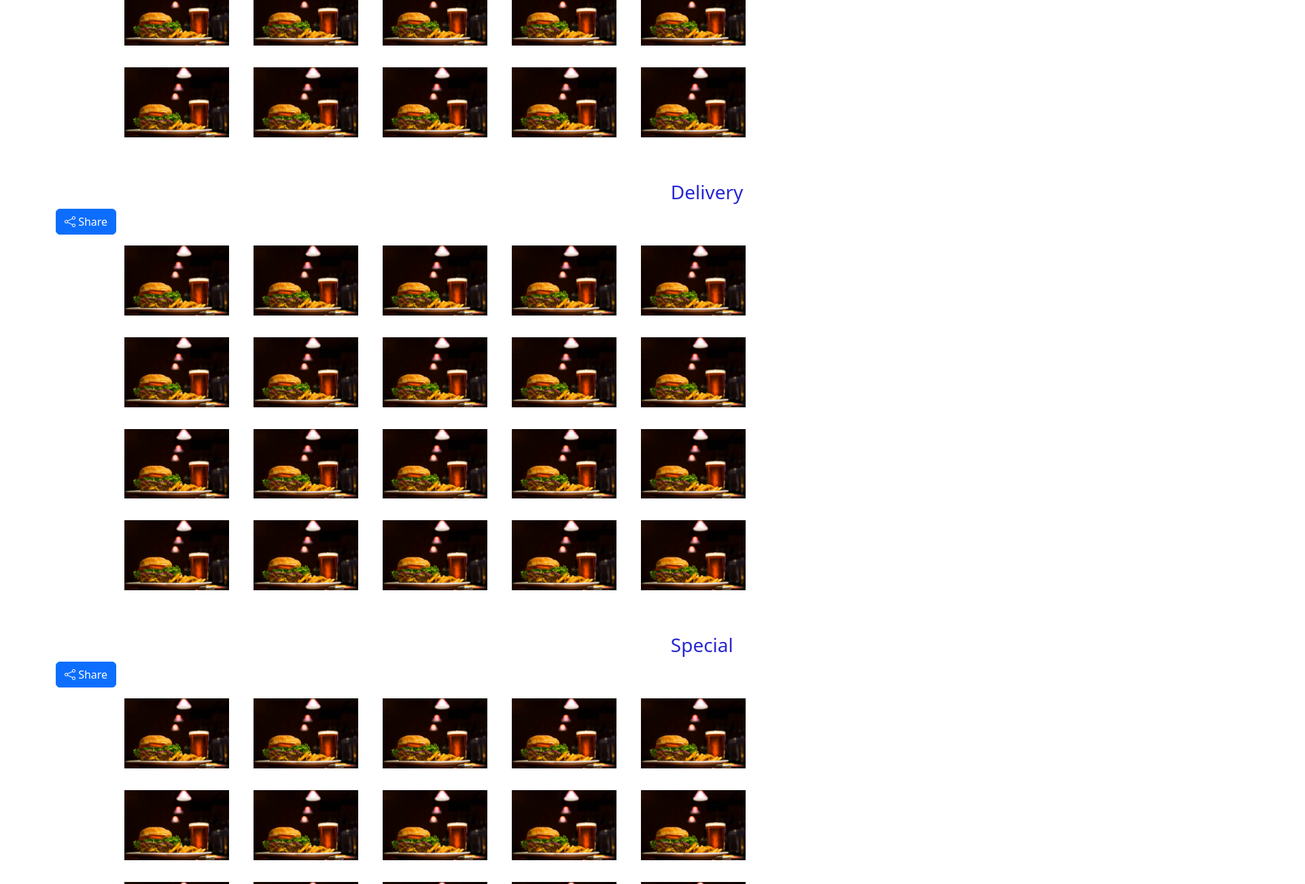
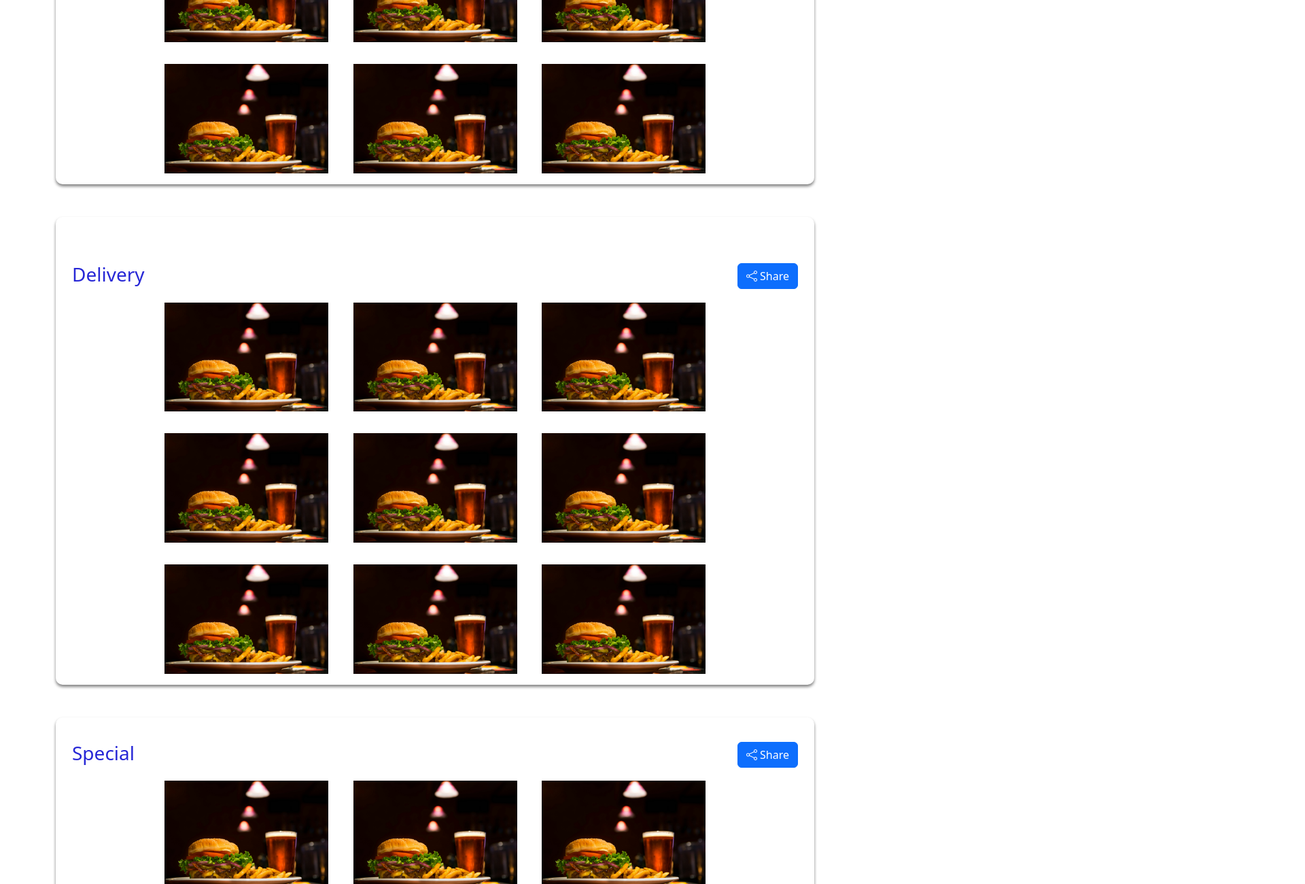
Before and after one commit to DavidDebrah/Simple-Restaurant, a plain HTML site: page gallery.html in a window 1280 px wide. Shown: the part 560-1860 px from the top of the page at 68% size, 1920 px wide, since content can reach past the window. Drawn offline with nearby package versions, Linux system fonts and the light colour scheme.

Commit message:
Modified

```diff
--- a/gallery.html
+++ b/gallery.html
@@ -41,22 +41,40 @@
 
     <!---Navbar End-->
 
+
+
     <!-- Gallery Start -->
+
+
+    <!-- In-person Images Start -->
 
     <section id="gallery">
         <div class="container py-3">
-            <h2 class="container mt-5">Image Gallery</h2>
+            <h2 class="container mt-5 pt-3">Image Gallery</h2>
 
             <hr class="container mt-1">
 
-            <h3 class="container mt-5" style="margin-left: 80%; color: rgb(39, 39, 214);">In-Person</h3>
-
-            <!-- Invite Start -->
-
+            <div class="container mt-5" id="img1">
+                <div class="container mt-3">
+                    <div class="row">
+                        <div class="col d-flex justify-content-between">
+                            <div>
+                                <h3 class="text-right" style="  color: rgb(39, 39, 214);">In-Person</h3>
+                            </div>
+                            <div>
                                 <!-- Button to trigger the modal -->
                                 <button type="button" class="btn btn-primary" data-bs-toggle="modal" data-bs-target="#shareModal"><i class="bi bi-share"></i>
                             Share
                         </button>
+                            </div>
+                        </div>
+                    </div>
+                </div>
+
+
+                <!-- Invite Start -->
+
+
 
                 <!-- Modal -->
                 <div class="modal fade" id="shareModal" tabindex="-1" aria-labelledby="shareModalLabel" aria-hidden="true">
@@ -74,8 +92,17 @@
             </button>
                                     <ul class="dropdown-menu" aria-labelledby="shareDropdown">
                                         <li><a class="dropdown-item" href="#"><i class="bi bi-facebook"></i>  Facebook</a></li>
+
+                                        <hr class="dropdown-divider">
+
                                         <li><a class="dropdown-item" href="#"><i class="bi bi-whatsapp"></i>  WhatsApp</a></li>
+
+                                        <hr class="dropdown-divider">
+
                                         <li><a class="dropdown-item" href="#"><i class="bi bi-instagram"></i>  Instagram</a></li>
+
+                                        <hr class="dropdown-divider">
+
                                         <li><a class="dropdown-item" href="#"><i class="bi bi-tiktok"></i>  TikTok</a></li>
                                         <li>
                                             <hr class="dropdown-divider">
@@ -94,40 +121,42 @@
                 <!-- Invite End -->
 
                 <div class="row text-center">
-                <div>
-                    <a href="./Asset/img/burger and drink.jpg" target="_blank"><img class="col-lg-2 p-3" src="./Asset/img/burger and drink.jpg" alt=""></a>
-                    <a href="./Asset/img/burger and drink.jpg" target="_blank"><img class="col-lg-2 p-3" src="./Asset/img/burger and drink.jpg" alt=""></a>
-                    <a href="./Asset/img/burger and drink.jpg" target="_blank"><img class="col-lg-2 p-3" src="./Asset/img/burger and drink.jpg" alt=""></a>
-                    <a href="./Asset/img/burger and drink.jpg" target="_blank"><img class="col-lg-2 p-3" src="./Asset/img/burger and drink.jpg" alt=""></a>
-                    <a href="./Asset/img/burger and drink.jpg" target="_blank"><img class="col-lg-2 p-3" src="./Asset/img/burger and drink.jpg" alt=""></a>
-                    <a href="./Asset/img/burger and drink.jpg" target="_blank"><img class="col-lg-2 p-3" src="./Asset/img/burger and drink.jpg" alt=""></a>
-                    <a href="./Asset/img/burger and drink.jpg" target="_blank"><img class="col-lg-2 p-3" src="./Asset/img/burger and drink.jpg" alt=""></a>
-                    <a href="./Asset/img/burger and drink.jpg" target="_blank"><img class="col-lg-2 p-3" src="./Asset/img/burger and drink.jpg" alt=""></a>
-                    <a href="./Asset/img/burger and drink.jpg" target="_blank"><img class="col-lg-2 p-3" src="./Asset/img/burger and drink.jpg" alt=""></a>
-                    <a href="./Asset/img/burger and drink.jpg" target="_blank"><img class="col-lg-2 p-3" src="./Asset/img/burger and drink.jpg" alt=""></a>
-                    <a href="./Asset/img/burger and drink.jpg" target="_blank"><img class="col-lg-2 p-3" src="./Asset/img/burger and drink.jpg" alt=""></a>
-                    <a href="./Asset/img/burger and drink.jpg" target="_blank"><img class="col-lg-2 p-3" src="./Asset/img/burger and drink.jpg" alt=""></a>
-                    <a href="./Asset/img/burger and drink.jpg" target="_blank"><img class="col-lg-2 p-3" src="./Asset/img/burger and drink.jpg" alt=""></a>
-                    <a href="./Asset/img/burger and drink.jpg" target="_blank"><img class="col-lg-2 p-3" src="./Asset/img/burger and drink.jpg" alt=""></a>
-                    <a href="./Asset/img/burger and drink.jpg" target="_blank"><img class="col-lg-2 p-3" src="./Asset/img/burger and drink.jpg" alt=""></a>
-                    <a href="./Asset/img/burger and drink.jpg" target="_blank"><img class="col-lg-2 p-3" src="./Asset/img/burger and drink.jpg" alt=""></a>
-                    <a href="./Asset/img/burger and drink.jpg" target="_blank"><img class="col-lg-2 p-3" src="./Asset/img/burger and drink.jpg" alt=""></a>
-                    <a href="./Asset/img/burger and drink.jpg" target="_blank"><img class="col-lg-2 p-3" src="./Asset/img/burger and drink.jpg" alt=""></a>
-                    <a href="./Asset/img/burger and drink.jpg" target="_blank"><img class="col-lg-2 p-3" src="./Asset/img/burger and drink.jpg" alt=""></a>
-                    <a href="./Asset/img/burger and drink.jpg" target="_blank"><img class="col-lg-2 p-3" src="./Asset/img/burger and drink.jpg" alt=""></a>
+                    <div id="img11">
+                        <a href="./Asset/img/burger and drink.jpg" target="_blank"><img class="col-lg-3 p-3 img-fluid" src="./Asset/img/burger and drink.jpg" alt=""></a>
+                        <a href="./Asset/img/burger and drink.jpg" target="_blank"><img class="col-lg-3 p-3 img-fluid" src="./Asset/img/burger and drink.jpg" alt=""></a>
+                        <a href="./Asset/img/burger and drink.jpg" target="_blank"><img class="col-lg-3 p-3 img-fluid" src="./Asset/img/burger and drink.jpg" alt=""></a>
+                        <a href="./Asset/img/burger and drink.jpg" target="_blank"><img class="col-lg-3 p-3 img-fluid" src="./Asset/img/burger and drink.jpg" alt=""></a>
+                        <a href="./Asset/img/burger and drink.jpg" target="_blank"><img class="col-lg-3 p-3 img-fluid" src="./Asset/img/burger and drink.jpg" alt=""></a>
+                        <a href="./Asset/img/burger and drink.jpg" target="_blank"><img class="col-lg-3 p-3 img-fluid" src="./Asset/img/burger and drink.jpg" alt=""></a>
+                        <a href="./Asset/img/burger and drink.jpg" target="_blank"><img class="col-lg-3 p-3 img-fluid" src="./Asset/img/burger and drink.jpg" alt=""></a>
+                        <a href="./Asset/img/burger and drink.jpg" target="_blank"><img class="col-lg-3 p-3 img-fluid" src="./Asset/img/burger and drink.jpg" alt=""></a>
+                        <a href="./Asset/img/burger and drink.jpg" target="_blank"><img class="col-lg-3 p-3 img-fluid" src="./Asset/img/burger and drink.jpg" alt=""></a>
+
+                    </div>
                 </div>
             </div>
 
+            <!-- In-person Images End -->
 
 
-            <h3 class="container mt-5" style="margin-left: 80%; color: rgb(39, 39, 214);">Delivery</h3>
 
-            <!-- Invite Start -->
-
+            <!-- Delivery Images Start -->
+            <div class="container mt-5" id="img2">
+                <div class="container mt-5">
+                    <div class="row">
+                        <div class="col d-flex justify-content-between">
+                            <div>
+                                <h3 class="text-right" style="  color: rgb(39, 39, 214);">Delivery</h3>
+                            </div>
+                            <div>
                                 <!-- Button to trigger the modal -->
                                 <button type="button" class="btn btn-primary" data-bs-toggle="modal" data-bs-target="#shareModal"><i class="bi bi-share"></i>
                             Share
                         </button>
+                            </div>
+                        </div>
+                    </div>
+                </div>
 
                 <!-- Modal -->
                 <div class="modal fade" id="shareModal" tabindex="-1" aria-labelledby="shareModalLabel" aria-hidden="true">
@@ -145,8 +174,17 @@
             </button>
                                     <ul class="dropdown-menu" aria-labelledby="shareDropdown">
                                         <li><a class="dropdown-item" href="#"><i class="bi bi-facebook"></i>  Facebook</a></li>
+
+                                        <hr class="dropdown-divider">
+
                                         <li><a class="dropdown-item" href="#"><i class="bi bi-whatsapp"></i>  WhatsApp</a></li>
+
+                                        <hr class="dropdown-divider">
+
                                         <li><a class="dropdown-item" href="#"><i class="bi bi-instagram"></i>  Instagram</a></li>
+
+                                        <hr class="dropdown-divider">
+
                                         <li><a class="dropdown-item" href="#"><i class="bi bi-tiktok"></i>  TikTok</a></li>
                                         <li>
                                             <hr class="dropdown-divider">
@@ -166,40 +204,41 @@
                 <!-- Invite End -->
 
                 <div class="row text-center">
-                <div>
-                    <a href="./Asset/img/burger and drink.jpg" target="_blank"><img class="col-lg-2 p-3" src="./Asset/img/burger and drink.jpg" alt=""></a>
-                    <a href="./Asset/img/burger and drink.jpg" target="_blank"><img class="col-lg-2 p-3" src="./Asset/img/burger and drink.jpg" alt=""></a>
-                    <a href="./Asset/img/burger and drink.jpg" target="_blank"><img class="col-lg-2 p-3" src="./Asset/img/burger and drink.jpg" alt=""></a>
-                    <a href="./Asset/img/burger and drink.jpg" target="_blank"><img class="col-lg-2 p-3" src="./Asset/img/burger and drink.jpg" alt=""></a>
-                    <a href="./Asset/img/burger and drink.jpg" target="_blank"><img class="col-lg-2 p-3" src="./Asset/img/burger and drink.jpg" alt=""></a>
-                    <a href="./Asset/img/burger and drink.jpg" target="_blank"><img class="col-lg-2 p-3" src="./Asset/img/burger and drink.jpg" alt=""></a>
-                    <a href="./Asset/img/burger and drink.jpg" target="_blank"><img class="col-lg-2 p-3" src="./Asset/img/burger and drink.jpg" alt=""></a>
-                    <a href="./Asset/img/burger and drink.jpg" target="_blank"><img class="col-lg-2 p-3" src="./Asset/img/burger and drink.jpg" alt=""></a>
-                    <a href="./Asset/img/burger and drink.jpg" target="_blank"><img class="col-lg-2 p-3" src="./Asset/img/burger and drink.jpg" alt=""></a>
-                    <a href="./Asset/img/burger and drink.jpg" target="_blank"><img class="col-lg-2 p-3" src="./Asset/img/burger and drink.jpg" alt=""></a>
-                    <a href="./Asset/img/burger and drink.jpg" target="_blank"><img class="col-lg-2 p-3" src="./Asset/img/burger and drink.jpg" alt=""></a>
-                    <a href="./Asset/img/burger and drink.jpg" target="_blank"><img class="col-lg-2 p-3" src="./Asset/img/burger and drink.jpg" alt=""></a>
-                    <a href="./Asset/img/burger and drink.jpg" target="_blank"><img class="col-lg-2 p-3" src="./Asset/img/burger and drink.jpg" alt=""></a>
-                    <a href="./Asset/img/burger and drink.jpg" target="_blank"><img class="col-lg-2 p-3" src="./Asset/img/burger and drink.jpg" alt=""></a>
-                    <a href="./Asset/img/burger and drink.jpg" target="_blank"><img class="col-lg-2 p-3" src="./Asset/img/burger and drink.jpg" alt=""></a>
-                    <a href="./Asset/img/burger and drink.jpg" target="_blank"><img class="col-lg-2 p-3" src="./Asset/img/burger and drink.jpg" alt=""></a>
-                    <a href="./Asset/img/burger and drink.jpg" target="_blank"><img class="col-lg-2 p-3" src="./Asset/img/burger and drink.jpg" alt=""></a>
-                    <a href="./Asset/img/burger and drink.jpg" target="_blank"><img class="col-lg-2 p-3" src="./Asset/img/burger and drink.jpg" alt=""></a>
-                    <a href="./Asset/img/burger and drink.jpg" target="_blank"><img class="col-lg-2 p-3" src="./Asset/img/burger and drink.jpg" alt=""></a>
-                    <a href="./Asset/img/burger and drink.jpg" target="_blank"><img class="col-lg-2 p-3" src="./Asset/img/burger and drink.jpg" alt=""></a>
+                    <div id="img12">
+                        <a href="./Asset/img/burger and drink.jpg" target="_blank"><img class="col-lg-3 p-3 img-fluid" src="./Asset/img/burger and drink.jpg" alt=""></a>
+                        <a href="./Asset/img/burger and drink.jpg" target="_blank"><img class="col-lg-3 p-3 img-fluid" src="./Asset/img/burger and drink.jpg" alt=""></a>
+                        <a href="./Asset/img/burger and drink.jpg" target="_blank"><img class="col-lg-3 p-3 img-fluid" src="./Asset/img/burger and drink.jpg" alt=""></a>
+                        <a href="./Asset/img/burger and drink.jpg" target="_blank"><img class="col-lg-3 p-3 img-fluid" src="./Asset/img/burger and drink.jpg" alt=""></a>
+                        <a href="./Asset/img/burger and drink.jpg" target="_blank"><img class="col-lg-3 p-3 img-fluid" src="./Asset/img/burger and drink.jpg" alt=""></a>
+                        <a href="./Asset/img/burger and drink.jpg" target="_blank"><img class="col-lg-3 p-3 img-fluid" src="./Asset/img/burger and drink.jpg" alt=""></a>
+                        <a href="./Asset/img/burger and drink.jpg" target="_blank"><img class="col-lg-3 p-3 img-fluid" src="./Asset/img/burger and drink.jpg" alt=""></a>
+                        <a href="./Asset/img/burger and drink.jpg" target="_blank"><img class="col-lg-3 p-3 img-fluid" src="./Asset/img/burger and drink.jpg" alt=""></a>
+                        <a href="./Asset/img/burger and drink.jpg" target="_blank"><img class="col-lg-3 p-3 img-fluid" src="./Asset/img/burger and drink.jpg" alt=""></a>
+
                     </div>
                 </div>
+            </div>
+            <!-- Delivery Images End -->
 
 
+            <!-- Special Images Start -->
 
-            <h3 class="container mt-5" style="margin-left: 80%; color: rgb(39, 39, 214);">Special</h3>
-
-            <!-- Invite Start -->
-
+            <div class="container mt-5" id="img3">
+                <div class="container mt-3">
+                    <div class="row">
+                        <div class="col d-flex justify-content-between">
+                            <div>
+                                <h3 class="text-right" style="  color: rgb(39, 39, 214);">Special</h3>
+                            </div>
+                            <div>
                                 <!-- Button to trigger the modal -->
                                 <button type="button" class="btn btn-primary" data-bs-toggle="modal" data-bs-target="#shareModal"><i class="bi bi-share"></i>
                             Share
                         </button>
+                            </div>
+                        </div>
+                    </div>
+                </div>
 
                 <!-- Modal -->
                 <div class="modal fade" id="shareModal" tabindex="-1" aria-labelledby="shareModalLabel" aria-hidden="true">
@@ -217,8 +256,17 @@
             </button>
                                     <ul class="dropdown-menu" aria-labelledby="shareDropdown">
                                         <li><a class="dropdown-item" href="#"><i class="bi bi-facebook"></i>  Facebook</a></li>
+
+                                        <hr class="dropdown-divider">
+
                                         <li><a class="dropdown-item" href="#"><i class="bi bi-whatsapp"></i>  WhatsApp</a></li>
+
+                                        <hr class="dropdown-divider">
+
                                         <li><a class="dropdown-item" href="#"><i class="bi bi-instagram"></i>  Instagram</a></li>
+
+                                        <hr class="dropdown-divider">
+
                                         <li><a class="dropdown-item" href="#"><i class="bi bi-tiktok"></i>  TikTok</a></li>
                                         <li>
                                             <hr class="dropdown-divider">
@@ -236,30 +284,25 @@
 
                 <!-- Invite End -->
 
+
+
                 <div class="row text-center">
-                <div>
-                    <a href="./Asset/img/burger and drink.jpg" target="_blank"><img class="col-lg-2 p-3" src="./Asset/img/burger and drink.jpg" alt=""></a>
-                    <a href="./Asset/img/burger and drink.jpg" target="_blank"><img class="col-lg-2 p-3" src="./Asset/img/burger and drink.jpg" alt=""></a>
-                    <a href="./Asset/img/burger and drink.jpg" target="_blank"><img class="col-lg-2 p-3" src="./Asset/img/burger and drink.jpg" alt=""></a>
-                    <a href="./Asset/img/burger and drink.jpg" target="_blank"><img class="col-lg-2 p-3" src="./Asset/img/burger and drink.jpg" alt=""></a>
-                    <a href="./Asset/img/burger and drink.jpg" target="_blank"><img class="col-lg-2 p-3" src="./Asset/img/burger and drink.jpg" alt=""></a>
-                    <a href="./Asset/img/burger and drink.jpg" target="_blank"><img class="col-lg-2 p-3" src="./Asset/img/burger and drink.jpg" alt=""></a>
-                    <a href="./Asset/img/burger and drink.jpg" target="_blank"><img class="col-lg-2 p-3" src="./Asset/img/burger and drink.jpg" alt=""></a>
-                    <a href="./Asset/img/burger and drink.jpg" target="_blank"><img class="col-lg-2 p-3" src="./Asset/img/burger and drink.jpg" alt=""></a>
-                    <a href="./Asset/img/burger and drink.jpg" target="_blank"><img class="col-lg-2 p-3" src="./Asset/img/burger and drink.jpg" alt=""></a>
-                    <a href="./Asset/img/burger and drink.jpg" target="_blank"><img class="col-lg-2 p-3" src="./Asset/img/burger and drink.jpg" alt=""></a>
-                    <a href="./Asset/img/burger and drink.jpg" target="_blank"><img class="col-lg-2 p-3" src="./Asset/img/burger and drink.jpg" alt=""></a>
-                    <a href="./Asset/img/burger and drink.jpg" target="_blank"><img class="col-lg-2 p-3" src="./Asset/img/burger and drink.jpg" alt=""></a>
-                    <a href="./Asset/img/burger and drink.jpg" target="_blank"><img class="col-lg-2 p-3" src="./Asset/img/burger and drink.jpg" alt=""></a>
-                    <a href="./Asset/img/burger and drink.jpg" target="_blank"><img class="col-lg-2 p-3" src="./Asset/img/burger and drink.jpg" alt=""></a>
-                    <a href="./Asset/img/burger and drink.jpg" target="_blank"><img class="col-lg-2 p-3" src="./Asset/img/burger and drink.jpg" alt=""></a>
-                    <a href="./Asset/img/burger and drink.jpg" target="_blank"><img class="col-lg-2 p-3" src="./Asset/img/burger and drink.jpg" alt=""></a>
-                    <a href="./Asset/img/burger and drink.jpg" target="_blank"><img class="col-lg-2 p-3" src="./Asset/img/burger and drink.jpg" alt=""></a>
-                    <a href="./Asset/img/burger and drink.jpg" target="_blank"><img class="col-lg-2 p-3" src="./Asset/img/burger and drink.jpg" alt=""></a>
-                    <a href="./Asset/img/burger and drink.jpg" target="_blank"><img class="col-lg-2 p-3" src="./Asset/img/burger and drink.jpg" alt=""></a>
-                    <a href="./Asset/img/burger and drink.jpg" target="_blank"><img class="col-lg-2 p-3" src="./Asset/img/burger and drink.jpg" alt=""></a>
+                    <div id="img13">
+                        <a href="./Asset/img/burger and drink.jpg" target="_blank"><img class="col-lg-3 p-3 img-fluid" src="./Asset/img/burger and drink.jpg" alt=""></a>
+                        <a href="./Asset/img/burger and drink.jpg" target="_blank"><img class="col-lg-3 p-3 img-fluid" src="./Asset/img/burger and drink.jpg" alt=""></a>
+                        <a href="./Asset/img/burger and drink.jpg" target="_blank"><img class="col-lg-3 p-3 img-fluid" src="./Asset/img/burger and drink.jpg" alt=""></a>
+                        <a href="./Asset/img/burger and drink.jpg" target="_blank"><img class="col-lg-3 p-3 img-fluid" src="./Asset/img/burger and drink.jpg" alt=""></a>
+                        <a href="./Asset/img/burger and drink.jpg" target="_blank"><img class="col-lg-3 p-3 img-fluid" src="./Asset/img/burger and drink.jpg" alt=""></a>
+                        <a href="./Asset/img/burger and drink.jpg" target="_blank"><img class="col-lg-3 p-3 img-fluid" src="./Asset/img/burger and drink.jpg" alt=""></a>
+                        <a href="./Asset/img/burger and drink.jpg" target="_blank"><img class="col-lg-3 p-3 img-fluid" src="./Asset/img/burger and drink.jpg" alt=""></a>
+                        <a href="./Asset/img/burger and drink.jpg" target="_blank"><img class="col-lg-3 p-3 img-fluid" src="./Asset/img/burger and drink.jpg" alt=""></a>
+                        <a href="./Asset/img/burger and drink.jpg" target="_blank"><img class="col-lg-3 p-3 img-fluid" src="./Asset/img/burger and drink.jpg" alt=""></a>
+
                     </div>
                 </div>
+            </div>
+
+            <!-- Special Images End -->
 
     </section>
 
@@ -267,7 +310,7 @@
 
     <!--Back to top start-->
     <div id="backToTop1">
-        <a href="#carouselExampleCaptions "><button id="btt-btn1">&#x2191;</button></a>
+        <a href="#gallery"><button>&#x2191;</button></a>
     </div>
     <!-- Back to top End -->
 
--- a/style.css
+++ b/style.css
@@ -116,6 +116,14 @@
     display: initial !important;
 }
 
+#img1,
+#img2,
+#img3 {
+    border-radius: 10px;
+    box-shadow: 0px 3px 4px grey;
+    padding-top: 20px;
+}
+
 #backToTop,
 #backToTop1 {
     position: fixed;
```
Also changed, not shown: index.html (+68 -8 lines). Lines whose indentation alone changed are shown as unchanged.
